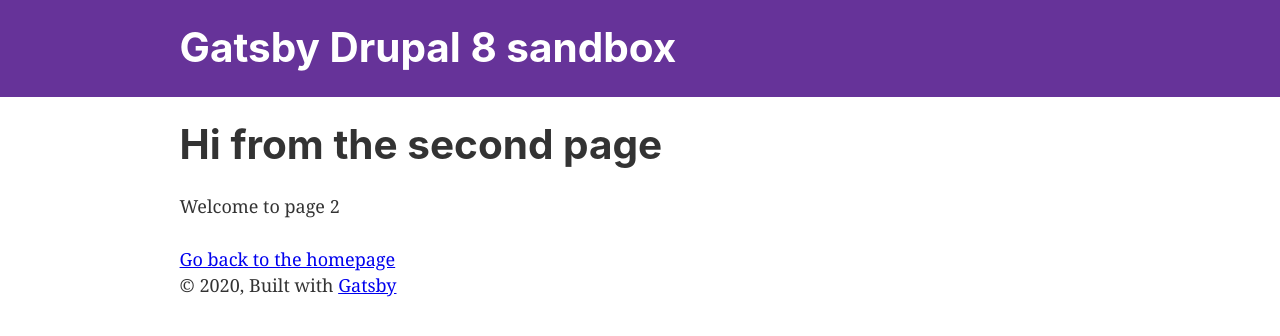
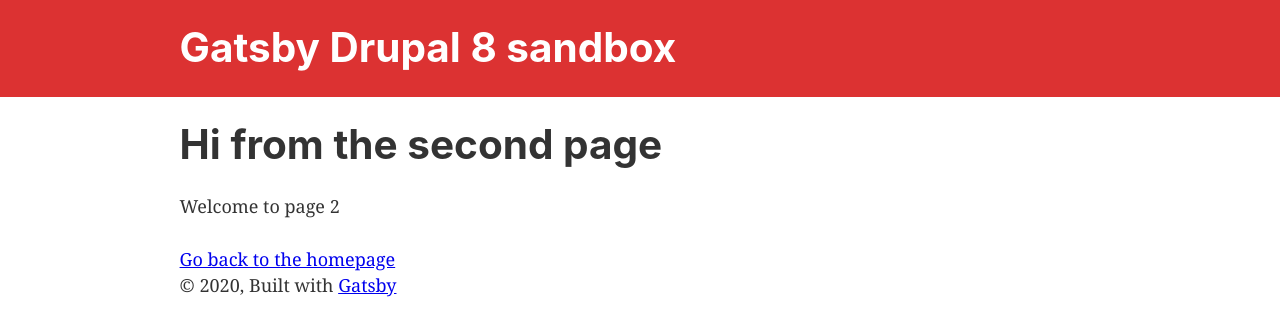
Before and after one commit to davewilford/gatsby-drupal8, a Gatsby site: page /page-2 in a window 1280 px wide. Built offline with nearby package versions, Linux system fonts and the light colour scheme; Gatsby itself is replaced by a stand-in of ours.

Commit message:
Updated header bg color.

```diff
--- a/src/components/header.js
+++ b/src/components/header.js
@@ -5,7 +5,7 @@ import React from "react"
 const Header = ({ siteTitle }) => (
   <header
     style={{
-      background: `rebeccapurple`,
+      background: `#DC3232`,
       marginBottom: `1.45rem`,
     }}
   >
```
